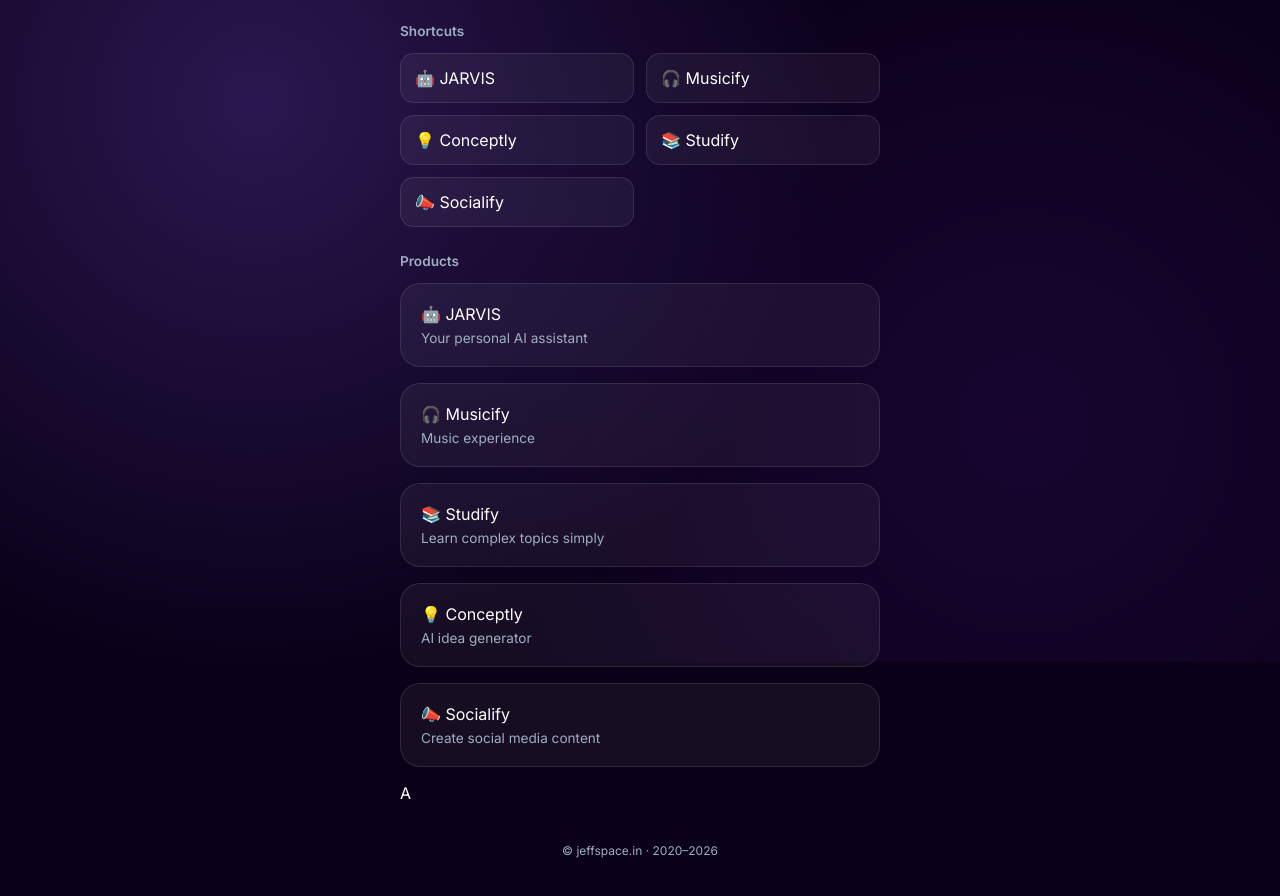
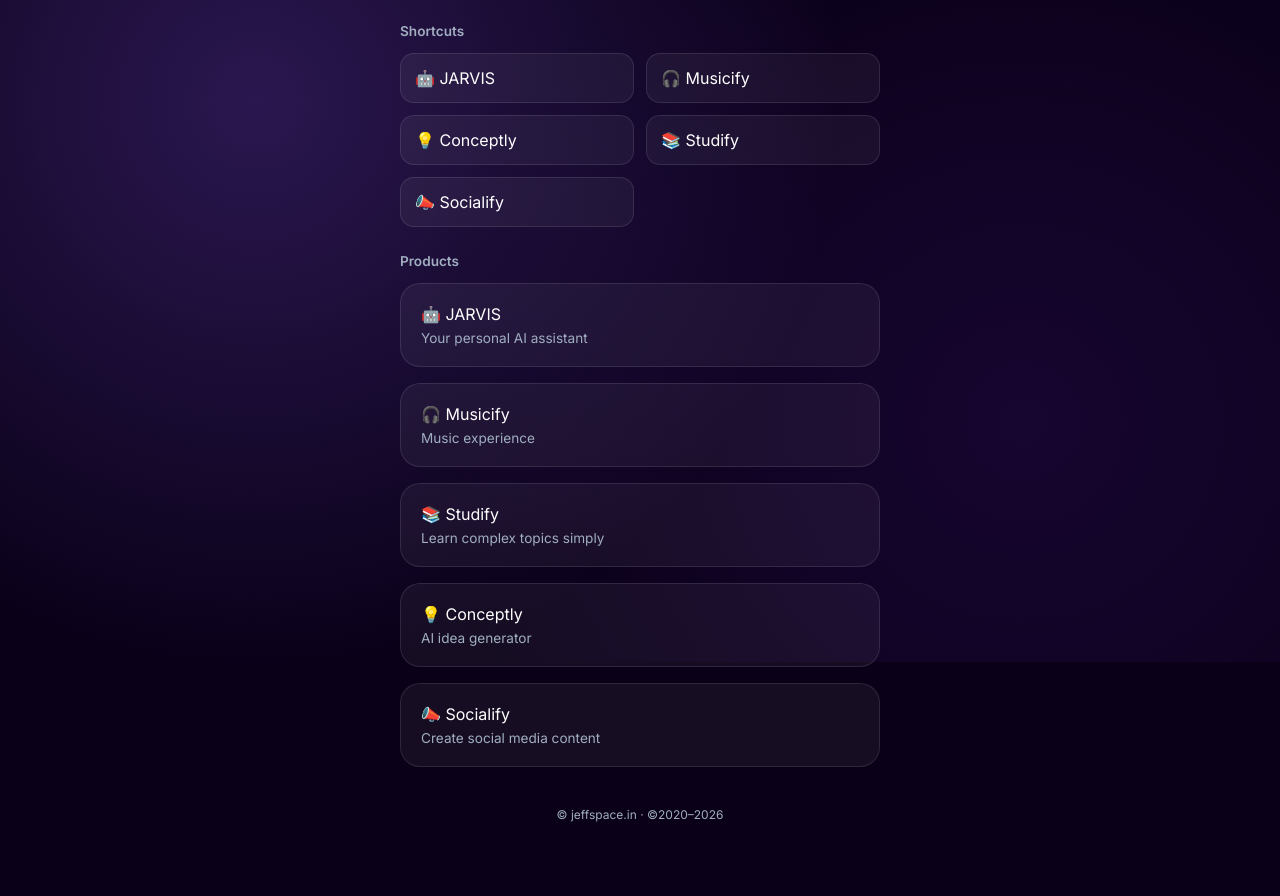
Before and after one commit to dev-rdj/Webmain, a plain HTML site: page index.html in a window 1280 px wide. Shown: the part 138-1034 px from the top of the page. Drawn offline with Linux system fonts and the light colour scheme.

Commit message:
Update index.html

```diff
--- a/index.html
+++ b/index.html
@@ -167,8 +167,8 @@ footer{
   📣 Socialify
   <p>Create social media content</p>
 </div>
-A
-  </div>    <footer>© jeffspace.in · 2020–2026</footer>
+
+  </div>    <footer>© jeffspace.in · ©2020–2026</footer>
 </div>  <script>
 /* LOADER */
 if(localStorage.getItem("visited")){
```
